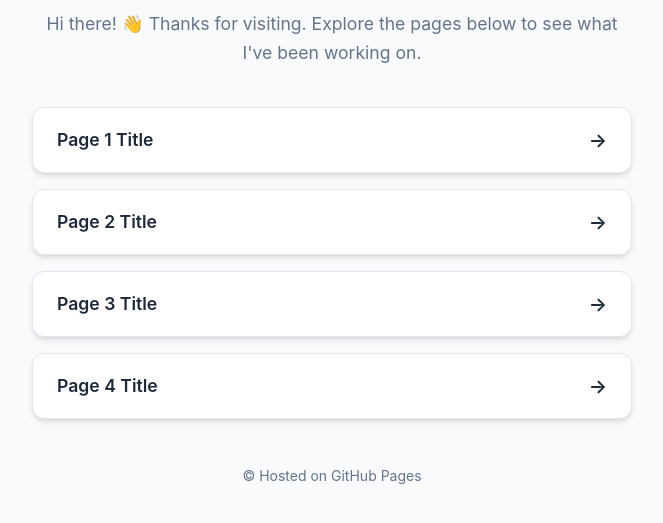
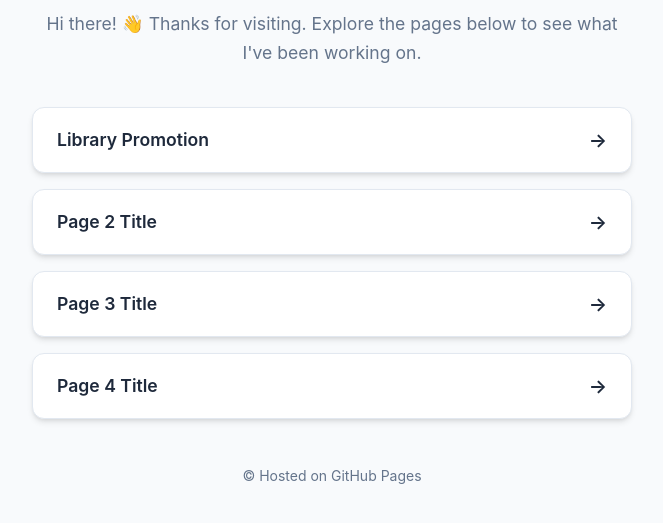
Before and after one commit to victoriawongai-hash/memory, a plain HTML site: page index.html in a window 1280 px wide. Shown: the part 181-704 px from the top of the page, without its empty margins (308-971 px from the left). Drawn offline with Linux system fonts and the light colour scheme.

Commit message:
Update index.html

```diff
--- a/index.html
+++ b/index.html
@@ -115,7 +115,7 @@
     <main class="links-grid">
       <!-- Replace page1.html with your actual file name and title -->
       <a href="library game(v2).html" class="link-card">
-        <span>Page 1 Title</span>
+        <span>Library Promotion</span>
         <span class="arrow">→</span>
       </a>
 
```
